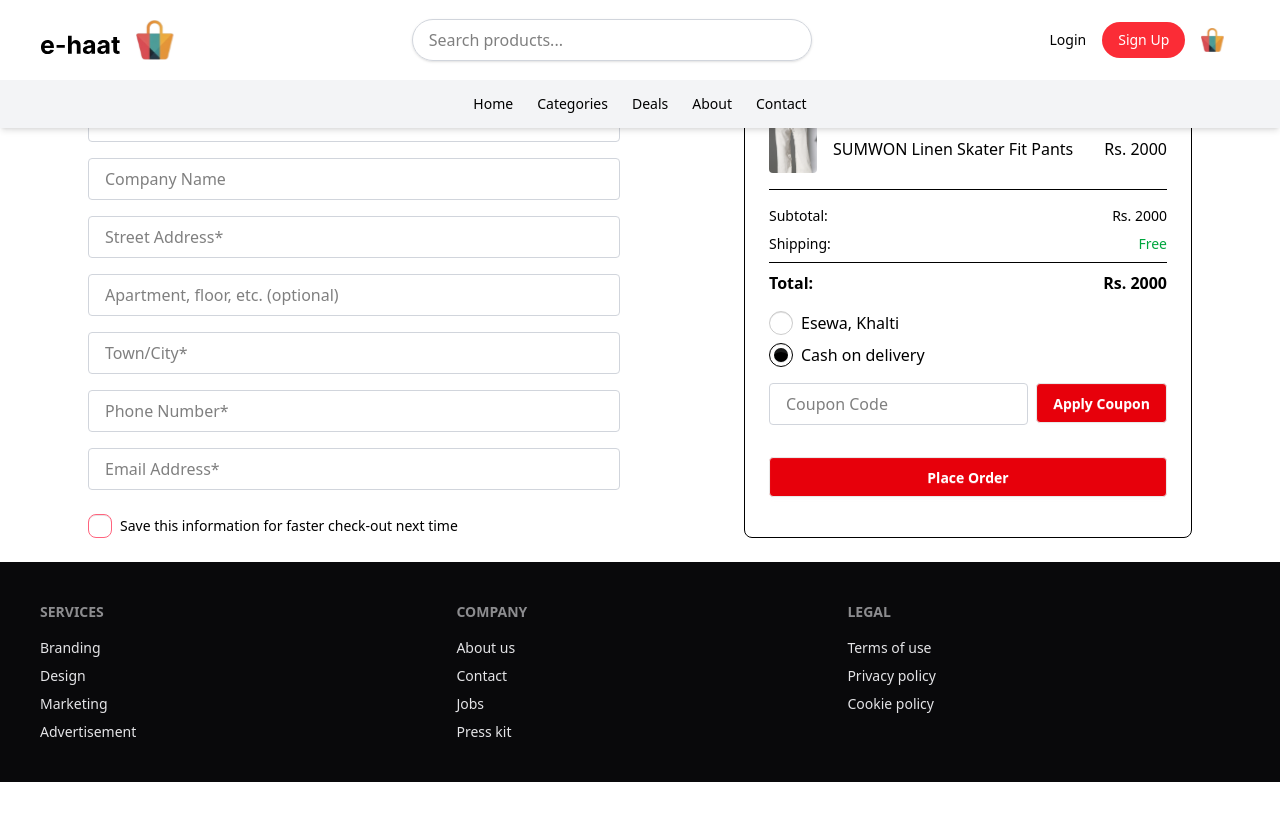
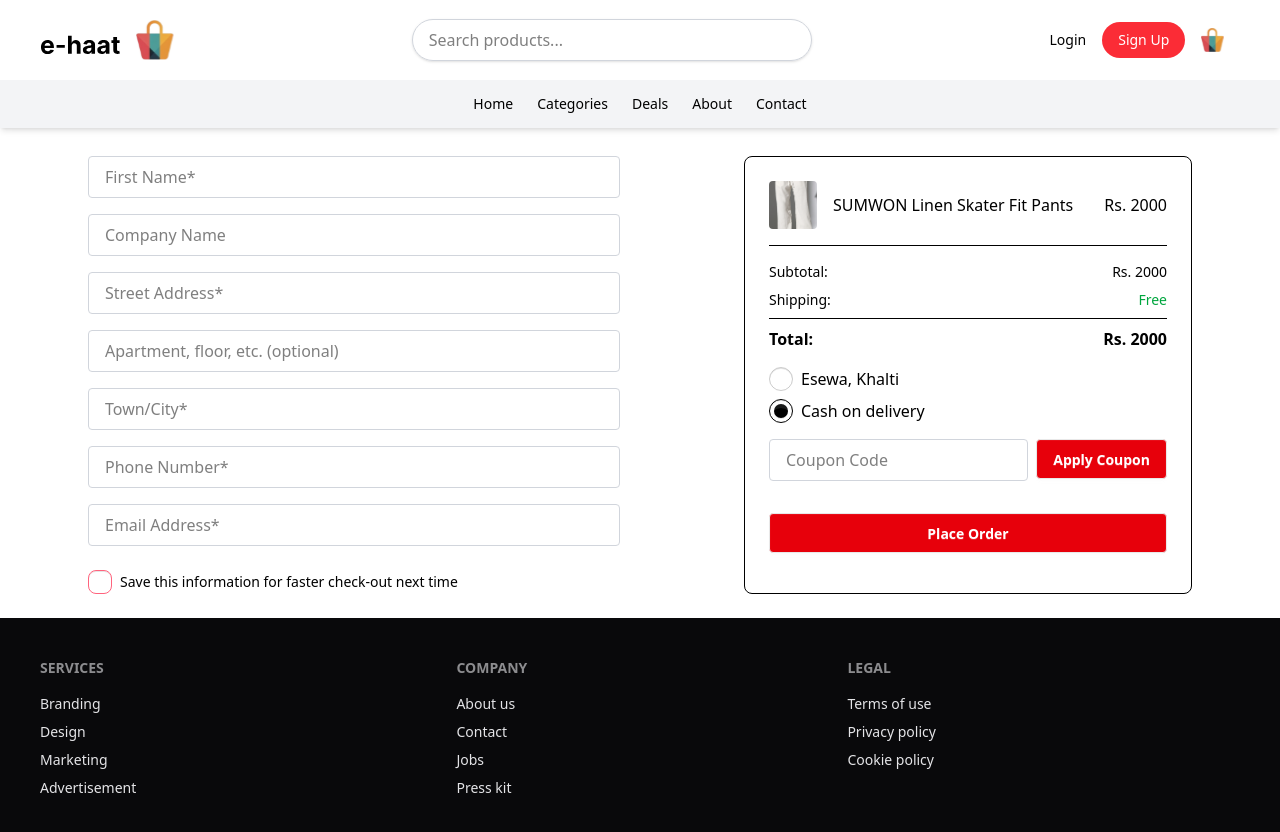
Before and after one commit to Kimi0123/e-Haat, a React (Vite) app in the folder frontend/: page /billing in a window 1280 px wide. Shown: the top 832 px of the page. Before the commit the page ends 800 px from the top, so only its background shows below. Built offline with nearby package versions, Linux system fonts and the light colour scheme.

Commit message:
initial commit

```diff
--- a/frontend/src/pages/billing.jsx
+++ b/frontend/src/pages/billing.jsx
@@ -35,7 +35,7 @@
         <Navbar/>
 
 
-      <div className="max-w-6xl mx-auto p-6 bg-white text-black">
+      <div className="max-w-6xl mx-auto p-6 pt-20 bg-white text-black">
         <h2 className="text-3xl font-bold mb-10">Billing Details</h2>
 
         <div className="grid grid-cols-1 md:grid-cols-2 gap-10">
```
